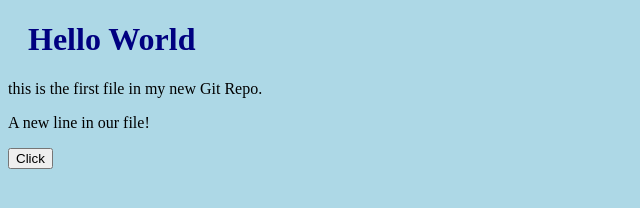
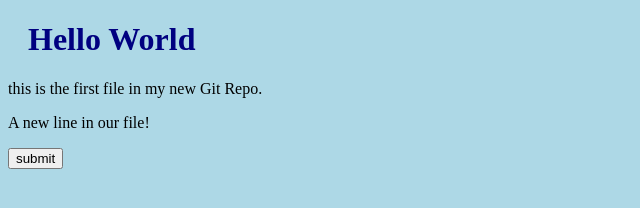
Before and after one commit to Rvranjan99/git-tutorial, a plain HTML site: page index.html in a window 1280 px wide. Shown: the full height of the page, 0-640 px from the left. Drawn offline with Linux system fonts and the light colour scheme.

Commit message:
button name chage to submit

```diff
--- a/index.html
+++ b/index.html
@@ -12,6 +12,6 @@
     <p>
         A new line in our file!
     </p>
-    <button>Click</button>
+    <button>submit</button>
 </body>
 </html>
```
